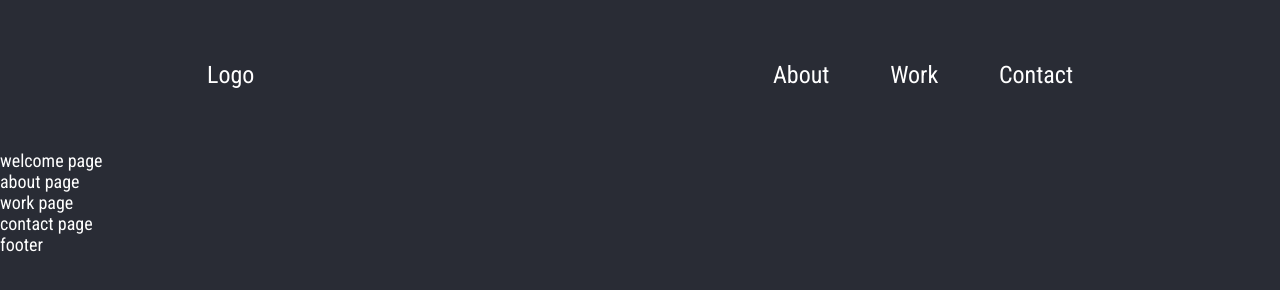
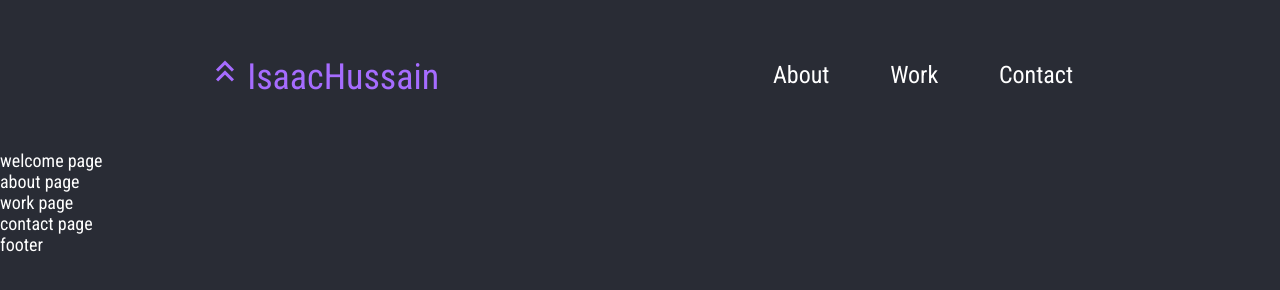
Before and after one commit to isaaxh/IsaacHussain, a plain HTML site: page index.html in a window 1280 px wide. Drawn offline with Linux system fonts and the light colour scheme.

Commit message:
Add css for the nav bar

```diff
--- a/index.html
+++ b/index.html
@@ -11,6 +11,10 @@
       href="https://fonts.googleapis.com/css2?family=Roboto+Condensed&display=swap"
       rel="stylesheet"
     />
+    <link
+      href="https://fonts.googleapis.com/icon?family=Material+Icons"
+      rel="stylesheet"
+    />
     <script src="./script.js" defer></script>
     <title>Isaac Hussain</title>
   </head>
@@ -18,7 +22,8 @@
     <nav>
       <div class="nav-container">
         <div class="logo-container">
-          <a class="logo">Logo</a>
+          <a class="material-icons logo">keyboard_double_arrow_up</a>
+          <a class="logo">IsaacHussain</a>
         </div>
         <div class="nav-list-container">
           <ul class="nav-list">
--- a/style.css
+++ b/style.css
@@ -6,6 +6,7 @@
 
     --font-size: 18px;
     --font-size-header: 24px;
+    --font-size-logo: 36px;
 
     --line-height: 1.5;
     --common-width: 70%;
@@ -72,6 +73,10 @@ nav .list-items, nav .logo  {
     cursor: pointer;
 }
 
+nav .logo {
+    font-size: var(--font-size-logo);
+    color: var(--accent-color);
+}
 
 .welcome-page {
     background-color: rgb(147, 133, 133);
```
